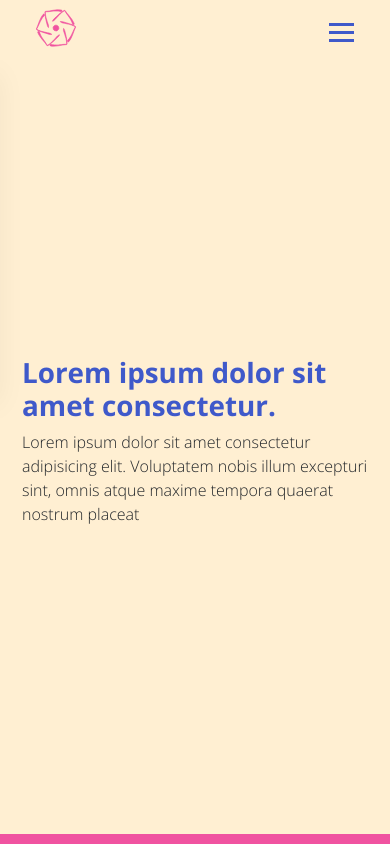
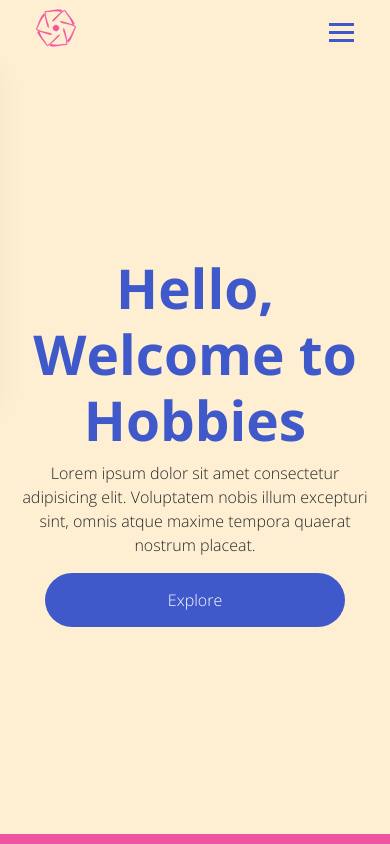
Before and after one commit to floydfdes/app-hobbies-nextjs, a Next.js app: page / in a window 390 px wide. Shown: the top 844 px of the page. Built offline with nearby package versions, Linux system fonts and the light colour scheme.

Commit message:
Login UI changes.

```diff
--- a/pages/index.js
+++ b/pages/index.js
@@ -25,11 +25,14 @@ const index = () => {
         </Head>
 
         <div className={`${styles.flexItemLeft}`}>
-          <h1>Lorem ipsum dolor sit amet consectetur. </h1>
+          <h1>Hello, Welcome to Hobbies</h1>
           <p>
             Lorem ipsum dolor sit amet consectetur adipisicing elit. Voluptatem
             nobis illum excepturi sint, omnis atque maxime tempora quaerat
-            nostrum placeat
+            nostrum placeat.
+          </p>
+          <p>
+            <button className="btn">Explore</button>
           </p>
         </div>
         <div className={`${styles.flexItemRight} d-none d-md-block d-lg-block`}>
--- a/pages/signup.jsx
+++ b/pages/signup.jsx
@@ -101,7 +101,7 @@ function SignUp() {
             <div className="mt-3 message">
               Already have an account?
               <strong>
-                <Link href="/login">Login</Link>
+                <Link href="/login"> Login</Link>
               </strong>
             </div>
             <div>
--- a/styles/index.module.css
+++ b/styles/index.module.css
@@ -11,6 +11,9 @@
   padding: 10px;
   flex: 50%;
   align-items: center;
+}
+.flexItemLeft button {
+  display: none;
 }
 
 .flexItemRight {
@@ -27,3 +30,21 @@
   border-radius: 25px;
   background-position: center;
 }
+@media screen and (max-width: 764px) {
+  .flexItemLeft {
+    text-align: center;
+  }
+  .flexItemLeft h1 {
+    font-size: 55px;
+  }
+  .flexItemLeft button {
+    display: inline-block;
+    padding: 14px 28px;
+    border-radius: 30px;
+    background-color: var(--color-1);
+    color: white;
+    width: 100%;
+    max-width: 300px;
+    font-size: 16px;
+  }
+}
```
Also changed, not shown: pages/login.jsx (+13 -8 lines), styles/Login.module.css (+12 -4 lines).
